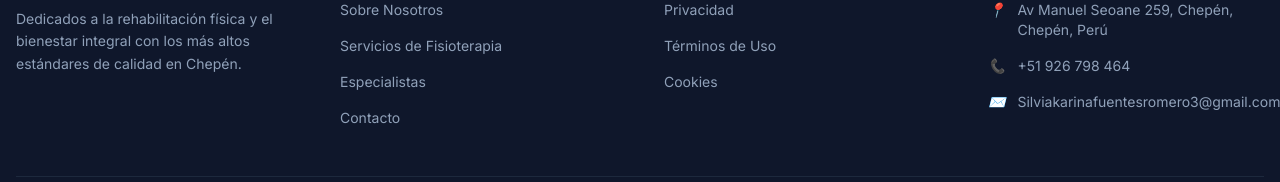
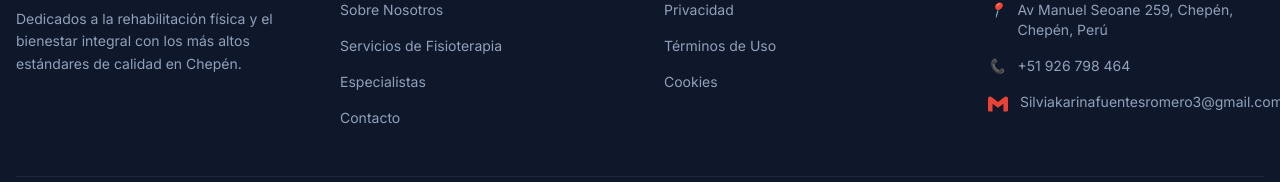
Before and after one commit to Jcarlos1995/fisioterapi-landing, a React (Vite) app: page / in a window 1280 px wide. Shown: the part 3453-3635 px from the top of the page. Built offline with nearby package versions, Linux system fonts and the light colour scheme; no server answers; the database is empty.

Commit message:
Replace email icon with Gmail logo and link to Gmail compose.

```diff
--- a/src/components/Footer.tsx
+++ b/src/components/Footer.tsx
@@ -121,8 +121,17 @@ const Footer: React.FC<FooterProps> = ({ onLegalClick, onInfoClick }) => {
                 </a>
               </li>
               <li className="flex items-start space-x-3">
-                <span className="text-blue-500 italic">✉️</span>
-                <span>Silviakarinafuentesromero3@gmail.com</span>
+                <a
+                  href="https://mail.google.com/mail/?view=cm&to=Silviakarinafuentesromero3@gmail.com"
+                  target="_blank"
+                  rel="noopener noreferrer"
+                  className="flex items-start space-x-3 hover:text-white transition-colors group"
+                >
+                  <svg className="w-5 h-5 flex-shrink-0 mt-0.5" viewBox="0 0 24 24" xmlns="http://www.w3.org/2000/svg">
+                    <path d="M24 5.457v13.909c0 .904-.732 1.636-1.636 1.636h-3.819V11.73L12 16.64l-6.545-4.91v9.273H1.636A1.636 1.636 0 0 1 0 19.366V5.457c0-2.023 2.309-3.178 3.927-1.964L5.455 4.64 12 9.548l6.545-4.91 1.528-1.145C21.69 2.28 24 3.434 24 5.457z" fill="#EA4335"/>
+                  </svg>
+                  <span className="group-hover:text-white">Silviakarinafuentesromero3@gmail.com</span>
+                </a>
               </li>
             </ul>
           </div>
```
